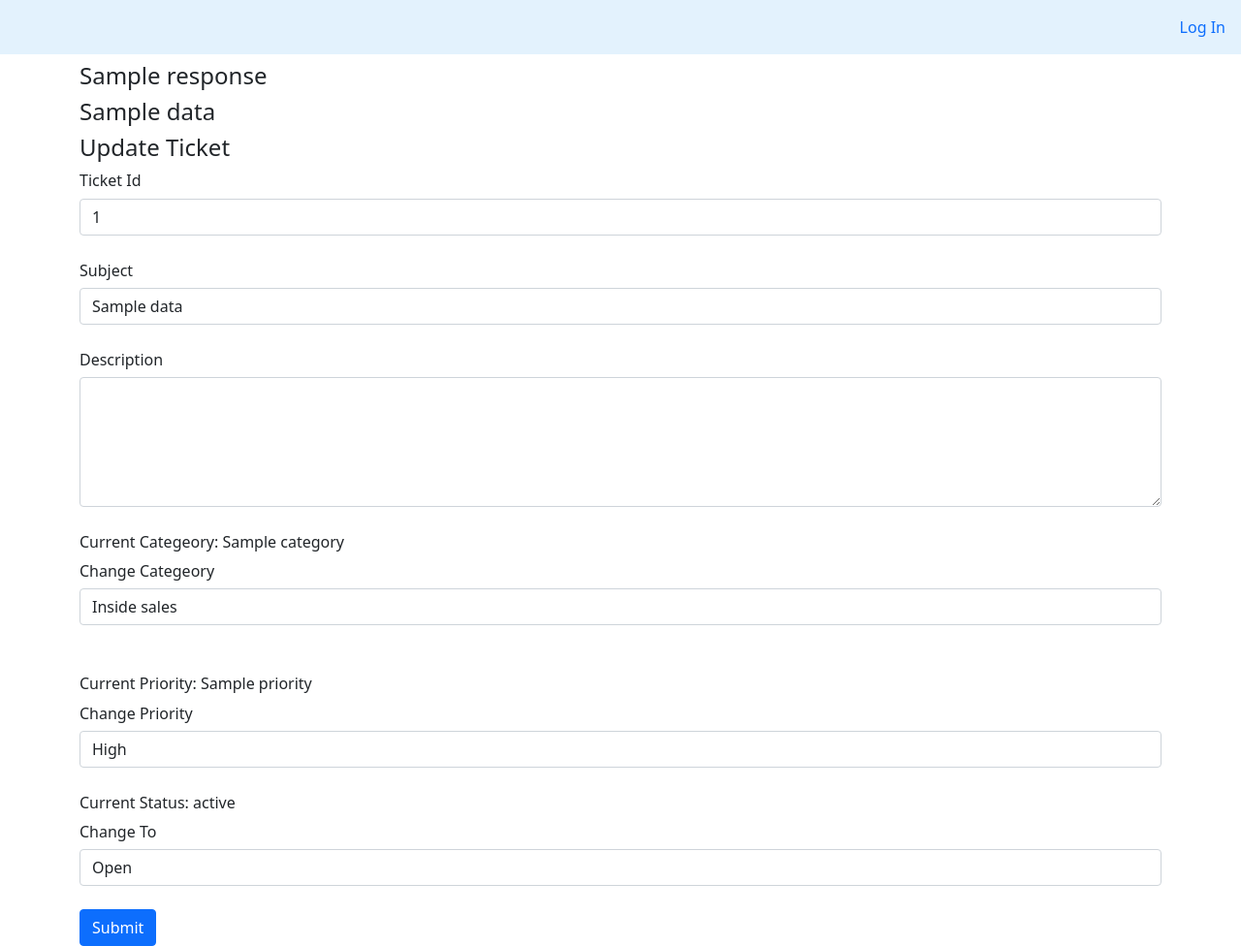
After one commit to jaganbdr/support, a Django app: template techsupport/templates/tktdetails.html in a window 1280 px wide. The commit adds this page. Shown: the whole page at 97% size. Run offline with Django 4.2, Linux system fonts and the light colour scheme; the template is opened without the code that fills it: most values are stand-ins (such as "Sample title", 1, 10 or a date in 2020).

Commit message:
Added Manage ticket page

```diff
--- a/support/settings.py
+++ b/support/settings.py
@@ -158,4 +158,4 @@ ACCOUNT_LOGOUT_REDIRECT_URL = 'home'
 
 
 ORG_ID= '60014547538'
-OAUTH_ACCESS_TOKEN= "Zoho-oauthtoken 1000.9c0c7676b725eb42d41faf40e9ba1d82.d0ce1b38ee6672b0051784cd85ff39c1"
+OAUTH_ACCESS_TOKEN= "Zoho-oauthtoken 1000.3113e4f0f66cac30bc7dd9ea6ff3bb32.32e458909573ef9404d41afccb26b1a8"
--- a/techsupport/templates/base.html
+++ b/techsupport/templates/base.html
@@ -21,6 +21,9 @@
         </li>
         <li class="nav-item">
           <a class="nav-link " href="{% url 'list' %}">My Tickets</a>
+        </li>
+        <li class="nav-item">
+          <a class="nav-link " href="{% url 'manage' %}">Manage Tickets</a>
         </li>
 
         <li class="nav-item">
--- /dev/null
+++ b/techsupport/templates/tktdetails.html
@@ -0,0 +1,73 @@
+
+{% extends 'base.html' %}
+
+{% block contents %}
+<div class="row">
+  <div class="col">
+    <h4>{{msg}}</h4>
+    <h4>{{response}}</h4>
+    <h4>{{data}}</h4>
+  <h4>Update Ticket</h4>
+<form action="" method="POST">
+    {% csrf_token %}
+    <div class="form-group">
+      <label class="h6" >Ticket Id</label><br>
+      <input type="text" name="subject" class="form-control " value="{{data.id}}">
+    </div><br>
+    <div class="form-group">
+      <label class="h6" >Subject</label><br>
+      <input type="text" name="subject" class="form-control " value="{{data.subject}}">
+    </div><br>
+
+    <div class="form-group">
+
+        <label class="h6">Description</label><br>
+        <textarea class="form-control" rows="5" cols="50" name="desc">
+
+          </textarea>
+</div><br>
+
+
+<div class="form-group">
+  <label class="h6" >Current Categeory: {{data.category}}</label><br>
+
+  <label class="h6" >Change Categeory</label><br>
+  <select class="form-control" name="catgry">
+      <option>Inside sales</option>
+      <option>Outside sales</option>
+
+    </select>
+</div><br>
+<br>
+
+<div class="form-group">
+  <label class="h6" >Current Priority: {{data.priority}}</label><br>
+
+  <label class="h6" >Change Priority</label><br>
+  <select class="form-control" name="priority" value="{{data.priority}}">
+      <option>High</option>
+      <option>Medium</option>
+      <option>Low</option>
+    </select>
+</div><br>
+
+<div class="form-group">
+
+  <label class="h6" >Current Status: {{data.status}}</label><br>
+  <label class="h6" >Change To</label><br>
+  <select class="form-control" name="status">
+      <option >Open</option>
+      <option>Close</option>
+    </select>
+</div><br>
+
+
+    <button type="submit" class="btn btn-primary">Submit</button>
+  </form>
+</div>
+</div>
+
+
+
+
+{% endblock contents %}
```
Also changed, not shown: techsupport/templates/manage.html (added, +34 -0 lines), techsupport/urls.py (+5 -2 lines), techsupport/views.py (+79 -0 lines).
